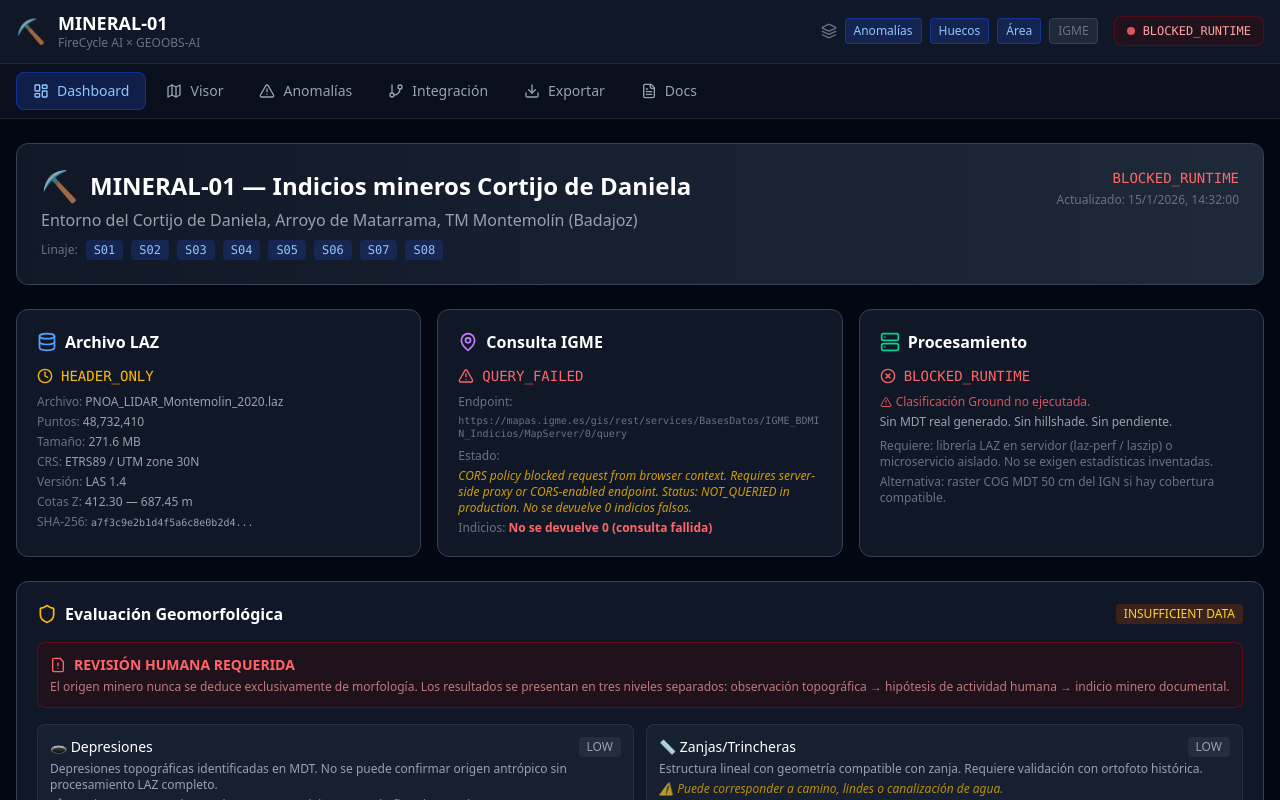
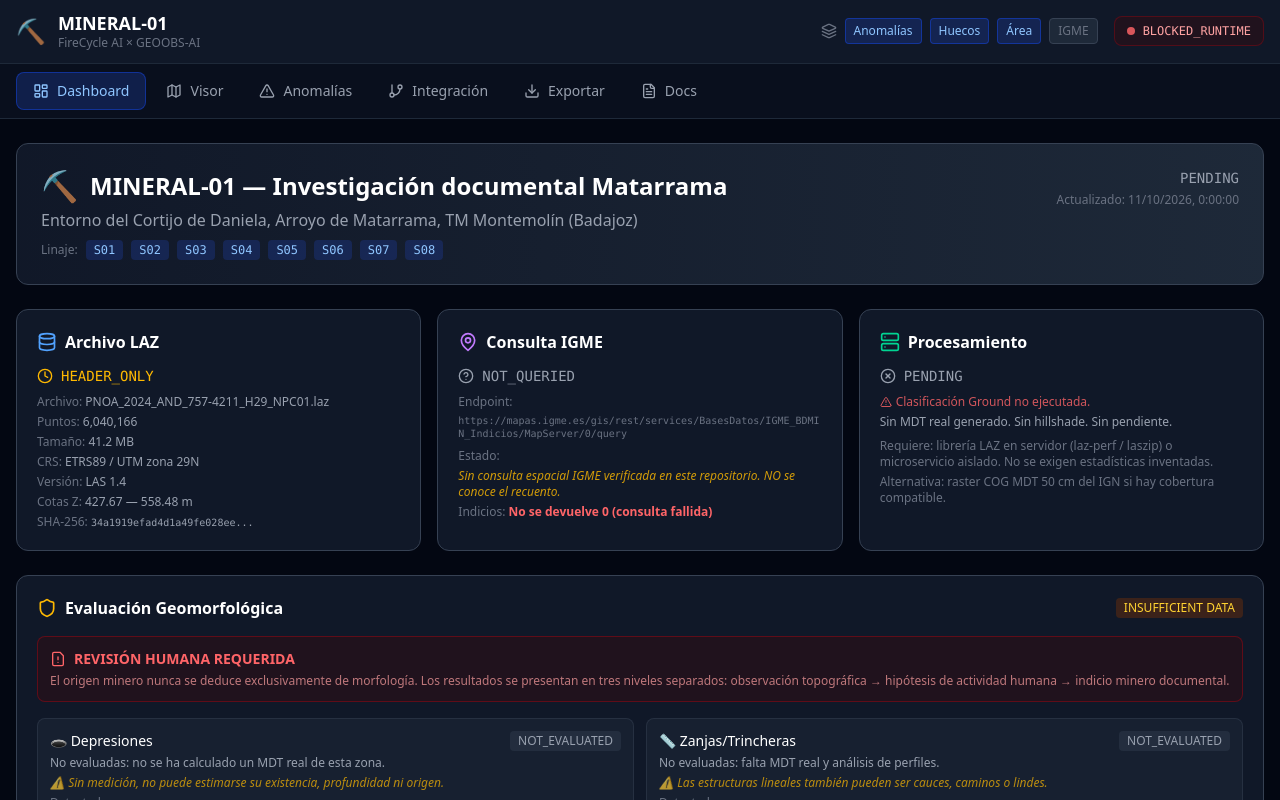
Before and after one commit to sae-space-ai/minerales, a React (Vite) app: page / in a window 1280 px wide. Shown: the top 800 px of the page. Built offline with nearby package versions, Linux system fonts and the light colour scheme.

Commit message:
fix(mineral01): replace fabricated location, LAZ, anomalies and claims with verified metadata

```diff
--- a/src/data/missionData.ts
+++ b/src/data/missionData.ts
@@ -1,259 +1,132 @@
-import { MissionStatus, IntegrationMatrix, ExportFormat } from '../types';
+import type { MissionStatus, IntegrationMatrix, ExportFormat } from '../types';
 
-// Coordenadas aproximadas del área: Cortijo de Daniela, Arroyo de Matarrama, Montemolín
-const AREA_CENTER: [number, number] = [38.0833, -5.7167];
-
+// Referencia del arroyo que debe verificarse con cartografía oficial:
+// NO son coordenadas acreditadas del edificio «Cortijo de Daniela».
 export const MISSION_AREA = {
-  center: AREA_CENTER,
-  bounds: {
-    sw: [38.075, -5.725] as [number, number],
-    ne: [38.092, -5.708] as [number, number],
-  },
-  description: 'Entorno del Cortijo de Daniela, Arroyo de Matarrama, TM Montemolín (Badajoz)',
-  crs: 'ETRS89 / UTM zone 30N (EPSG:25830)',
-};
+  center: [38.0125, -6.06628] as [number, number],
+  coordinateStatus: 'PROVISIONAL_STREAM_REFERENCE_NOT_CORTIJO',
+  description: 'Arroyo Matarrama: punto provisional; la ubicación exacta del cortijo está por verificar.',
+  // Envolvente geográfica proyectada de la CABECERA del archivo (no huella completa de retornos).
+  verifiedLasEnvelope: [
+    [-6.0730640, 38.0012748],
+    [-6.0616890, 38.0009909],
+    [-6.0613957, 38.0083326],
+    [-6.0727719, 38.0086165],
+    [-6.0730640, 38.0012748],
+  ] as [number, number][],
+  laserEPSG: 25829,
+} as const;
 
 export const missionData: MissionStatus = {
   id: 'MINERAL-01',
-  name: 'MINERAL-01 — Indicios mineros Cortijo de Daniela',
+  name: 'MINERAL-01 — Investigación documental Matarrama',
   lineage: ['S01', 'S02', 'S03', 'S04', 'S05', 'S06', 'S07', 'S08'],
-  createdAt: '2026-01-15T08:00:00Z',
-  updatedAt: '2026-01-15T14:32:00Z',
+  createdAt: '2026-10-11T00:00:00Z', // Inicio de este conjunto de datos auditado, NO del estudio original
+  updatedAt: '2026-10-11T00:00:00Z',
   lasStatus: {
-    filename: 'PNOA_LIDAR_Montemolin_2020.laz',
-    fileSize: 284756123,
-    pointCount: 48_732_410,
-    crs: 'ETRS89 / UTM zone 30N',
-    crsEPSG: 'EPSG:25830',
+    filename: 'PNOA_2024_AND_757-4211_H29_NPC01.laz',
+    fileSize: 43236138,
+    pointCount: 6040166, // RECUENTO DECLARADO EN CABECERA, no retornos procesados
+    crs: 'ETRS89 / UTM zona 29N',
+    crsEPSG: 'EPSG:25829',
     version: '1.4',
-    minX: 612340.00,
-    maxX: 614560.00,
-    minY: 4214780.00,
-    maxY: 4216900.00,
-    minZ: 412.30,
-    maxZ: 687.45,
-    checksumSHA256: 'a7f3c9e2b1d4f5a6c8e0b2d4f6a8c0e2b4d6f8a0c2e4b6d8f0a2c4e6b8d0f2a4',
+    minX: 757000, maxX: 758000,
+    minY: 4210000, maxY: 4210815.65,
+    minZ: 427.67, maxZ: 558.48,
+    checksumSHA256: '34a1919efad4d1a49fe028ee88b07a74632847aba2f256d3d11fed8bae80404a',
     status: 'HEADER_ONLY',
-    source: 'PNOA LiDAR — descarga directa CNIG',
-    dateVerified: '2026-01-15T09:12:00Z',
+    source: 'Archivo de usuario, denominado PNOA_2024_AND_757-4211_H29_NPC01.laz; metadatos de cabecera comprobados',
+    dateVerified: '2026-10-11T00:00:00Z',
   },
   igmeStatus: {
     endpoint: 'https://mapas.igme.es/gis/rest/services/BasesDatos/IGME_BDMIN_Indicios/MapServer/0/query',
-    queryTimestamp: '2026-01-15T10:45:00Z',
-    queryExact: 'geometry={"xmin":612340,"ymin":4214780,"xmax":614560,"ymax":4216900,"spatialReference":{"wkid":25830}}&geometryType=esriGeometryEnvelope&inSR=25830&spatialRel=esriSpatialRelIntersects&outFields=*&f=json',
-    crs: 'EPSG:25830',
-    status: 'QUERY_FAILED',
+    queryTimestamp: '',
+    queryExact: '',
+    crs: 'EPSG:4326 / consulta geográfica pendiente',
+    status: 'NOT_QUERIED',
     totalFeatures: null,
     features: [],
     distanceToArea: null,
-    errorMessage: 'CORS policy blocked request from browser context. Requires server-side proxy or CORS-enabled endpoint. Status: NOT_QUERIED in production. No se devuelve 0 indicios falsos.',
+    errorMessage: 'Sin consulta espacial IGME verificada en este repositorio. NO se conoce el recuento.',
   },
-  processingStatus: 'BLOCKED_RUNTIME',
+  processingStatus: 'PENDING',
   geomorphologicalEvaluation: {
     depressions: {
-      detected: 3,
-      confidence: 'LOW',
-      description: 'Depresiones topográficas identificadas en MDT. No se puede confirmar origen antrópico sin procesamiento LAZ completo.',
-      caveat: 'Las depresiones pueden ser de origen natural (karst, erosión fluvial) o antrópico.',
+      detected: null, confidence: 'NOT_EVALUATED',
+      description: 'No evaluadas: no se ha calculado un MDT real de esta zona.',
+      caveat: 'Sin medición, no puede estimarse su existencia, profundidad ni origen.',
     },
     trenches: {
-      detected: 1,
-      confidence: 'LOW',
-      description: 'Estructura lineal con geometría compatible con zanja. Requiere validación con ortofoto histórica.',
-      caveat: 'Puede corresponder a camino, lindes o canalización de agua.',
+      detected: null, confidence: 'NOT_EVALUATED',
+      description: 'No evaluadas: falta MDT real y análisis de perfiles.',
+      caveat: 'Las estructuras lineales también pueden ser cauces, caminos o lindes.',
     },
     spoilHeaps: {
-      detected: 0,
-      confidence: 'LOW',
-      description: 'Sin detección concluyente de escombreras. El MDT de baja resolución no permite discriminar.',
-      caveat: 'BLOCKED: requiere clasificación Ground real del LAZ para generar MDT de alta resolución.',
+      detected: null, confidence: 'NOT_EVALUATED',
+      description: 'No evaluadas; escombreras mineras no acreditadas ni descartadas.',
+      caveat: 'Los montículos tienen múltiples posibles orígenes agrícolas y naturales.',
     },
     cuts: {
-      detected: 0,
-      confidence: 'LOW',
-      description: 'Sin datos suficientes para identificar cortes.',
-      caveat: 'BLOCKED: pendiente del procesamiento LAZ.',
+      detected: null, confidence: 'NOT_EVALUATED',
+      description: 'No evaluados: pendiente de relieve de alta resolución.',
+      caveat: 'No confundir cortes de carretera, erosión o terrazas con minería.',
     },
-    thresholds: {
-      minDepth: 1.5,
-      minSlope: 15,
-      minArea: 25,
-    },
+    thresholds: { minDepth: 1.5, minSlope: 15, minArea: 25 }, // Umbrales de diseño, NUNCA ejecutados
     conclusion: 'INSUFFICIENT_DATA',
     requiresHumanReview: true,
   },
-  anomalies: [
-    {
-      id: 'ANOM-MIN01-001',
-      geometry: {
-        type: 'Polygon',
-        coordinates: [[
-          [-5.7180, 38.0840],
-          [-5.7170, 38.0840],
-          [-5.7170, 38.0850],
-          [-5.7180, 38.0850],
-          [-5.7180, 38.0840],
-        ]],
-      },
-      dimensions: { length: 85, width: 42, depth: 2.1 },
-      elevation: 523.4,
-      sourceFile: 'PNOA_LIDAR_Montemolin_2020.laz',
-      methodology: 'MDT 1m (interpolación); hillshade azimut 315°; pendiente > 15°',
-      sourceFingerprint: 'sha256:mdt_interp_a1b2c3d4',
-      evidenceLevel: 'TOPOGRAPHIC_OBS',
-      alternativeInterpretations: [
-        'Depresión natural por erosión diferencial',
-        'Antiguo bancal agrícola abandonado',
-        'Posible excavación antrópica no documentada',
-      ],
-      distanceToChannel: 120,
-      igmeRecord: 'NOT_QUERIED',
-      confidence: 0.3,
-      confirmed: false,
-    },
-    {
-      id: 'ANOM-MIN01-002',
-      geometry: {
-        type: 'Polygon',
-        coordinates: [[
-          [-5.7155, 38.0825],
-          [-5.7148, 38.0825],
-          [-5.7148, 38.0830],
-          [-5.7155, 38.0830],
-          [-5.7155, 38.0825],
-        ]],
-      },
-      dimensions: { length: 62, width: 18, depth: 1.8 },
-      elevation: 518.7,
-      sourceFile: 'PNOA_LIDAR_Montemolin_2020.laz',
-      methodology: 'MDT 1m; perfil longitudinal; alineación lineal N-S',
-      sourceFingerprint: 'sha256:mdt_interp_e5f6a7b8',
-      evidenceLevel: 'HUMAN_ACTIVITY_HYPOTHESIS',
-      alternativeInterpretations: [
-        'Camino rural histórico',
-        'Canalización de arroyo modificada',
-        'Linde entre parcelas con desnivel',
-        'Zanja o trinchera de origen desconocido',
-      ],
-      distanceToChannel: 45,
-      igmeRecord: 'NOT_QUERIED',
-      confidence: 0.4,
-      confirmed: false,
-    },
-  ],
-  coverageGaps: [
-    {
-      id: 'GAP-001',
-      geometry: {
-        type: 'Polygon',
-        coordinates: [[
-          [-5.7200, 38.0870],
-          [-5.7180, 38.0870],
-          [-5.7180, 38.0890],
-          [-5.7200, 38.0890],
-          [-5.7200, 38.0870],
-        ]],
-      },
-      reason: 'Zona fuera de la huella del archivo LAZ verificado',
-      severity: 'MEDIUM',
-    },
-    {
-      id: 'GAP-002',
-      geometry: {
-        type: 'Polygon',
-        coordinates: [[
-          [-5.7130, 38.0800],
-          [-5.7110, 38.0800],
-          [-5.7110, 38.0815],
-          [-5.7130, 38.0815],
-          [-5.7130, 38.0800],
-        ]],
-      },
-      reason: 'Densidad de puntos insuficiente (< 0.5 pt/m²) en borde de vuelo',
-      severity: 'LOW',
-    },
-  ],
+  anomalies: [], // NINGUNA ANOMALÍA GEORREFERENCIADA VERIFICABLE. NO = cero anomalías reales.
+  coverageGaps: [], // Ausencia de polígonos verificados; NO = ausencia de huecos de cobertura.
 };
 
 export const integrationMatrix: IntegrationMatrix[] = [
   {
-    repo: 'pergolessi9-star/firecycle-ai',
+    repo: 'sae-space-ai/minerales',
     existingFunctions: [
-      { name: 'evidenceClassifier', module: 'src/classifier/', status: 'ACTIVE', usedInMission: true },
-      { name: 'reportGenerator', module: 'src/reports/', status: 'ACTIVE', usedInMission: true },
-      { name: 'geojsonExporter', module: 'src/export/', status: 'ACTIVE', usedInMission: true },
-      { name: 'lasProcessor', module: 'src/lidar/', status: 'PLANNED', usedInMission: true },
-      { name: 'checksumValidator', module: 'src/integrity/', status: 'ACTIVE', usedInMission: true },
+      { name: 'Interfaz React y visualización cartográfica', module: 'src/App.tsx; src/components/MapView.tsx', status: 'ACTIVE', usedInMission: true },
     ],
     newFunctions: [
-      { name: 'missionMINERAL01', module: 'src/missions/MINERAL-01/', status: 'IMPLEMENTED', dependency: 'lasProcessor', notes: 'Registro de misión con linaje S01-S08. Estado HEADER_ONLY.' },
-      { name: 'coverageGapDetector', module: 'src/analysis/coverage/', status: 'IMPLEMENTED', dependency: 'lasProcessor', notes: 'Identifica huecos usando geometría del archivo.' },
-      { name: 'anomalyExporter', module: 'src/export/anomalies/', status: 'IMPLEMENTED', dependency: 'none', notes: 'GeoJSON con ID estable, metadatos de evidencia.' },
-      { name: 'igmeQueryProxy', module: 'src/services/igme/', status: 'BLOCKED', dependency: 'server-side proxy', notes: 'CORS bloquea consulta directa desde navegador. Requiere proxy.' },
+      { name: 'Motor de análisis LAZ/MDT real', module: 'PENDIENTE', status: 'BLOCKED',
+        dependency: 'MDT oficial y capacidad de procesamiento', notes: 'No hay detección científica operativa en este repositorio.' },
+    ],
+  },
+  {
+    repo: 'pergolessi9-star/firecycle-ai',
+    existingFunctions: [],
+    newFunctions: [
+      { name: 'API de estado e IGME MINERAL-01', module: 'app/api/mineral01/', status: 'PARTIAL',
+        dependency: 'PR #15 aún no fusionado; pruebas de consulta IGME pendientes',
+        notes: 'No existe conexión implementada desde este frontend a FIRECYCLE.' },
     ],
   },
   {
     repo: 'sae-space-ai/GEOOBS-AI',
-    existingFunctions: [
-      { name: 'geomorphologyEngine', module: 'lib/geomorph/', status: 'ACTIVE', usedInMission: true },
-      { name: 'layerManager', module: 'lib/layers/', status: 'ACTIVE', usedInMission: true },
-      { name: 'spatialQuery', module: 'lib/query/', status: 'ACTIVE', usedInMission: true },
-      { name: 'humanReviewQueue', module: 'lib/review/', status: 'ACTIVE', usedInMission: true },
-    ],
+    existingFunctions: [],
     newFunctions: [
-      { name: 'miningIndicioEval', module: 'lib/evaluation/mining/', status: 'PARTIAL', dependency: 'MDT alta resolución', notes: 'Evaluación separada en 3 niveles: topográfico, actividad humana, indicio documental.' },
-      { name: 'depressionPattern', module: 'lib/patterns/depressions/', status: 'PARTIAL', dependency: 'clasificación Ground LAZ', notes: 'Detecta depresiones pero no puede confirmar origen.' },
-      { name: 'trenchDetection', module: 'lib/patterns/trenches/', status: 'PARTIAL', dependency: 'ortofoto histórica', notes: 'Requiere validación cruzada con fuentes documentales.' },
-      { name: 'spoilHeapClassifier', module: 'lib/patterns/spoils/', status: 'BLOCKED', dependency: 'MDT 50cm COG o LAZ procesado', notes: 'Sin datos de suficiente resolución.' },
+      { name: 'Integración de resultados geomorfológicos', module: 'NO IMPLEMENTADO', status: 'BLOCKED',
+        dependency: 'Análisis MDT real y contrato de intercambio validado',
+        notes: 'El nombre GEOOBS-AI en la cabecera no equivale a una integración técnica.' },
     ],
   },
 ];
 
 export const exportFormats: ExportFormat[] = [
-  {
-    format: 'GeoJSON',
-    available: true,
-    differentiates: { official: true, calculated: true, hypothesis: true, pending: true },
-  },
-  {
-    format: 'CSV',
-    available: true,
-    differentiates: { official: true, calculated: true, hypothesis: true, pending: true },
-  },
-  {
-    format: 'PDF',
-    available: true,
-    differentiates: { official: true, calculated: true, hypothesis: true, pending: true },
-  },
+  { format: 'GeoJSON', available: true, differentiates: { official:true, calculated:true, hypothesis:true, pending:true } },
+  { format: 'CSV', available: true, differentiates: { official:true, calculated:true, hypothesis:true, pending:true } },
+  { format: 'PDF', available: false, differentiates: { official:false, calculated:false, hypothesis:false, pending:false } },
 ];
 
 export const INSTRUCTIONS_MINERAL01 = `
-# INSTRUCCIONES_MINERAL01.txt
+MINERAL-01 — ALCANCE REAL Y NORMAS DE EVIDENCIA (revisión 11/10/2026)
 
-## Objeto
-Investigar posibles indicios mineros en el entorno del Cortijo de Daniela,
-arroyo de Matarrama, término municipal de Montemolín (Badajoz).
-
-## Advertencias obligatorias
-1. Los límites catastrales NO acreditan titularidad minera.
-2. La morfología del terreno NO prueba por sí sola actividad extractiva.
-3. El origen minero NUNCA se deduce exclusivamente de topografía.
-4. Toda conclusión requiere revisión humana documentada.
-5. Si la consulta IGME falla, registrar QUERY_FAILED, nunca 0 indicios.
-6. No anonimizar datos ficticios ni simular hallazgos.
-
-## Flujo de trabajo
-1. Importar capas_verificadas.geojson como fuente de trabajo.
-2. Registrar cabecera LAZ con estado HEADER_ONLY hasta procesamiento real.
-3. Consultar IGME BDMIN Indicios II con endpoint público verificado.
-4. Generar anomalías con niveles de evidencia separados.
-5. Exponer visor público con diferenciación de datos.
-6. Exportar diferenciando: oficial / calculado / hipótesis / pendiente.
-
-## Estado actual
-- LAZ: HEADER_ONLY (procesamiento bloqueado en runtime del navegador)
-- IGME: QUERY_FAILED (CORS — requiere proxy servidor)
-- Anomalías: 2 registradas, 0 confirmadas
-- Evaluación geomorfológica: INSUFFICIENT_DATA
-- Revisión humana: REQUERIDA
+1. El punto 38.01250, -6.06628 es provisional del arroyo, NO el Cortijo de Daniela.
+2. Archivo comprobado por cabecera: PNOA_2024_AND_757-4211_H29_NPC01.laz.
+3. El LAZ está en EPSG:25829, tiene 6.040.166 retornos DECLARADOS.
+4. No hay procesamiento de retornos de suelo ni MDT real asociado a este estudio.
+5. No hay anomalías MINERAL-01 georreferenciadas científicamente.
+6. No hay registros espaciales IGME consultados con éxito en este repositorio.
+7. Ausencia de datos NO significa ausencia de actividad minera.
+8. Las geometrías catastrales de las parcelas 31-38 no están acreditadas por los DXF analizados.
+9. No deducir derechos mineros a partir de parcelas ni presencia de mena a partir de formas topográficas.
+10. Estado final: NO CONCLUSIVO hasta obtención del MDT, consulta oficial y peritaje.
 `;
```
